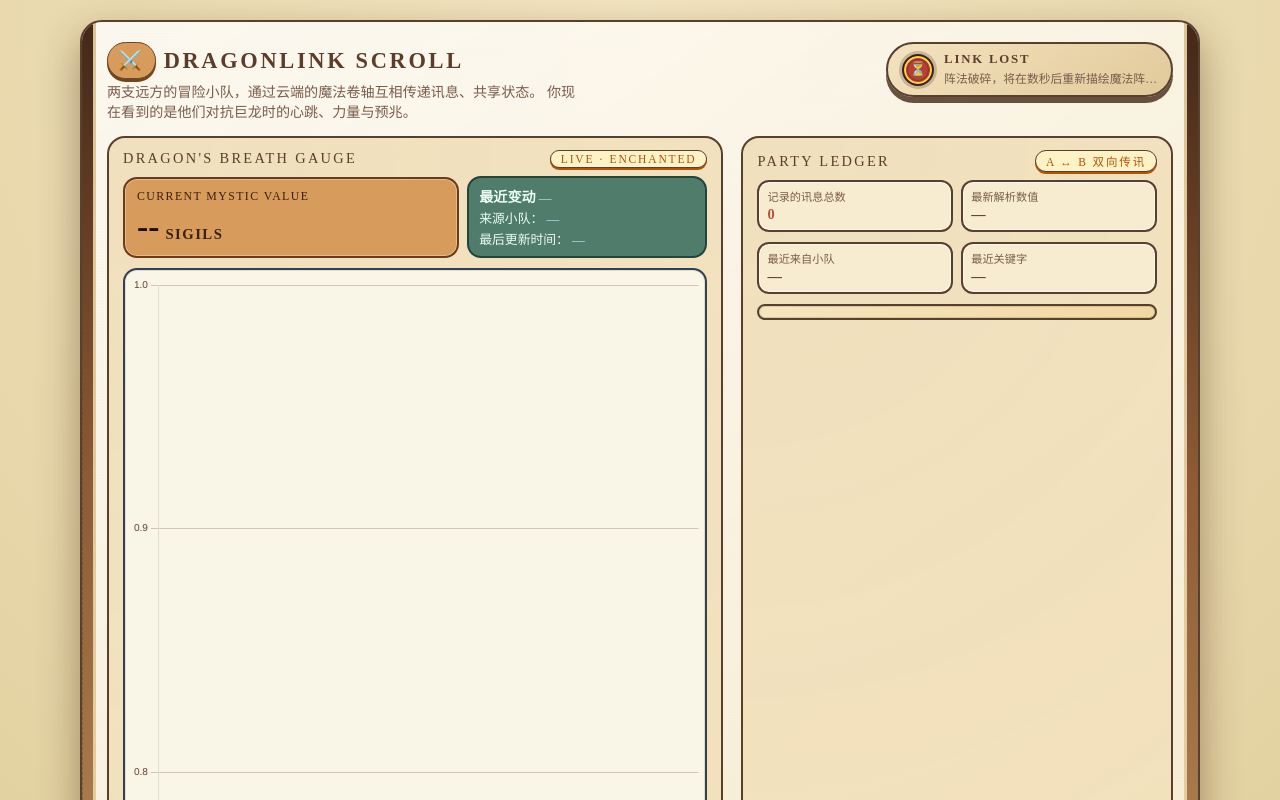
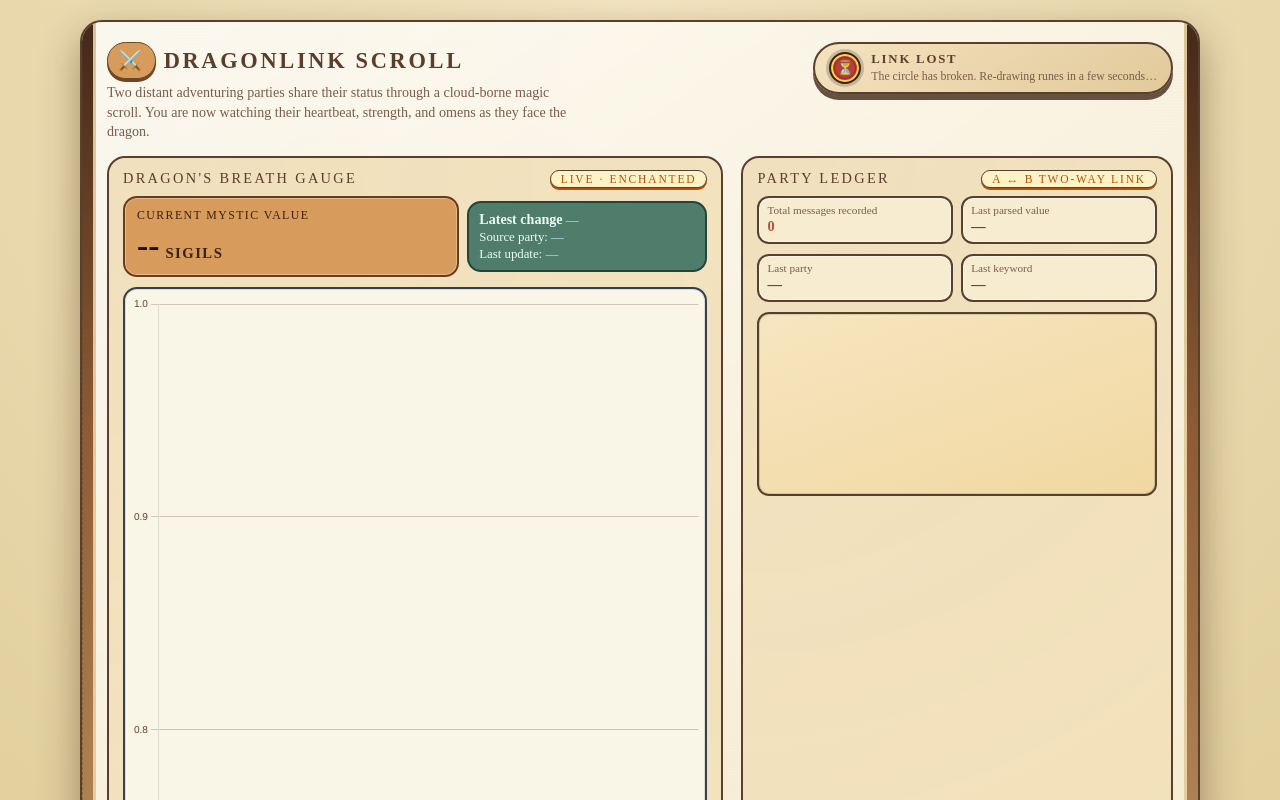
Before and after one commit to Ketian-LI/wristband, a website: page arduino-cloud-relay/index.html in a window 1280 px wide. Shown: the top 800 px of the page. Drawn offline with nearby package versions, Linux system fonts and the light colour scheme.

Commit message:
Update index.html

```diff
--- a/arduino-cloud-relay/index.html
+++ b/arduino-cloud-relay/index.html
@@ -1,21 +1,21 @@
 <!doctype html>
-<html lang="zh-CN">
+<html lang="en">
 <head>
   <meta charset="utf-8" />
-  <title>DragonLink · 冒险小队实况卷轴</title>
+  <title>DragonLink · Live Party Chronicle</title>
   <meta name="viewport" content="width=device-width, initial-scale=1" />
 
-  <!-- 复古中世纪 + 地图质感 -->
+  <!-- Vintage medieval + map-like feel -->
   <style>
     :root {
-      /* 旧羊皮纸和墨水色 */
+      /* Old parchment & ink */
       --parchment-bg: #f5e7c6;
       --parchment-deep: #e2cf9c;
       --ink-main: #3b2b26;
       --ink-muted: #7a5c4b;
       --ink-strong: #5c3d2b;
 
-      /* 色块：冒险队伍 / 巨龙 / 魔法能量 */
+      /* Color blocks: party / dragon / magic / sky */
       --block-party: #d79c5b;
       --block-dragon: #b5523b;
       --block-magic: #4f7c6b;
@@ -432,7 +432,7 @@
       font-family: "JetBrains Mono", ui-monospace, SFMono-Regular, Menlo, Monaco,
         Consolas, "Liberation Mono", "Courier New", monospace;
       font-size: 0.74rem;
-      max-height: 184px;
+      height: 184px;              /* FIXED height: panel won’t grow with more data */
       overflow: auto;
       box-shadow: inset 0 0 0 1px rgba(0,0,0,0.12);
     }
@@ -456,13 +456,13 @@
     }
   </style>
 
-  <!-- Chart.js，用来画“巨龙怒气曲线” -->
+  <!-- Chart.js for the dragon anger curve -->
   <script src="https://cdn.jsdelivr.net/npm/chart.js"></script>
 </head>
 <body>
   <div class="scroll-shell">
     <div class="scroll-inner">
-      <!-- 顶部：标题 + 状态印章 -->
+      <!-- Header: title + status seal -->
       <div class="header-row">
         <div class="title-block">
           <h1>
@@ -470,8 +470,8 @@
             DRAGONLINK SCROLL
           </h1>
           <p class="subtitle">
-            两支远方的冒险小队，通过云端的魔法卷轴互相传递讯息、共享状态。
-            你现在看到的是他们对抗巨龙时的心跳、力量与预兆。
+            Two distant adventuring parties share their status through a cloud-borne magic scroll.
+            You are now watching their heartbeat, strength, and omens as they face the dragon.
           </p>
         </div>
 
@@ -481,14 +481,14 @@
           </div>
           <div class="status-texts">
             <div id="status-main" class="status-main">Linking Ritual</div>
-            <div id="status-sub" class="status-sub">正在召唤云端传讯阵法…</div>
+            <div id="status-sub" class="status-sub">Summoning the cloud relay circle…</div>
           </div>
         </div>
       </div>
 
-      <!-- 主体：左边巨龙曲线 + 右边队伍与记录 -->
+      <!-- Main: left dragon curve + right party & log -->
       <div class="map-grid">
-        <!-- 左：主曲线 & 数值 -->
+        <!-- Left: main curve & metrics -->
         <div class="panel">
           <div class="panel-inner">
             <div class="panel-heading">
@@ -510,15 +510,15 @@
 
               <div class="hero-side">
                 <div>
-                  <strong>最近变动</strong>
+                  <strong>Latest change</strong>
                   <span id="metric-parsed">—</span>
                 </div>
                 <div>
-                  来源小队：
+                  Source party:
                   <span id="last-source">—</span>
                 </div>
                 <div>
-                  最后更新时间：
+                  Last update:
                   <span id="last-timestamp">—</span>
                 </div>
               </div>
@@ -530,46 +530,46 @@
                 <div class="legend-dots">
                   <div class="legend-item">
                     <span class="legend-dot"></span>
-                    <span>龙息强度 / 总体魔力</span>
+                    <span>Dragon breath / total arcane power</span>
                   </div>
                   <div class="legend-item">
                     <span class="legend-dot alt"></span>
-                    <span>冒险队伍波动</span>
+                    <span>Party fluctuations</span>
                   </div>
                 </div>
-                <div>最近约 2 分钟的魔力形势</div>
+                <div>Approx. last 2 minutes of arcane state</div>
               </div>
             </div>
           </div>
         </div>
 
-        <!-- 右：队伍信息 & 日志 -->
+        <!-- Right: party info & log -->
         <div class="panel">
           <div class="panel-inner">
             <div class="panel-heading">
               <div class="panel-title">Party Ledger</div>
-              <div class="panel-tag">A ↔ B 双向传讯</div>
+              <div class="panel-tag">A ↔ B two-way link</div>
             </div>
 
             <div class="side-blocks">
               <div class="mini-block-row">
                 <div class="mini-block">
-                  <div class="mini-label">记录的讯息总数</div>
+                  <div class="mini-label">Total messages recorded</div>
                   <div class="mini-value alt" id="metric-count">0</div>
                 </div>
                 <div class="mini-block">
-                  <div class="mini-label">最新解析数值</div>
+                  <div class="mini-label">Last parsed value</div>
                   <div class="mini-value" id="metric-parsed-mini">—</div>
                 </div>
               </div>
 
               <div class="mini-block-row">
                 <div class="mini-block">
-                  <div class="mini-label">最近来自小队</div>
+                  <div class="mini-label">Last party</div>
                   <div class="mini-value" id="metric-last-team">—</div>
                 </div>
                 <div class="mini-block">
-                  <div class="mini-label">最近关键字</div>
+                  <div class="mini-label">Last keyword</div>
                   <div class="mini-value" id="metric-last-key">—</div>
                 </div>
               </div>
@@ -585,7 +585,7 @@
 
   <script>
     // ---------------------
-    // WebSocket 设置
+    // WebSocket settings
     // ---------------------
     const protocol = location.protocol === "https:" ? "wss" : "ws";
     const WS_URL = `${protocol}://${location.host}/ws`;
@@ -629,7 +629,7 @@
         `<span class="text">→ ${text}</span>`;
       logEl.appendChild(div);
 
-  // ⭐ 限制最大日志条数为 50，超过就删最旧的一条
+      // Limit the max log lines to 50; remove the oldest when exceeded
       const MAX_LOG_LINES = 50;
       while (logEl.children.length > MAX_LOG_LINES) {
         logEl.removeChild(logEl.firstChild);
@@ -638,9 +638,8 @@
       logEl.scrollTop = logEl.scrollHeight;
     }
 
-
     // ---------------------
-    // Chart.js 配置
+    // Chart.js config
     // ---------------------
     const ctx = document.getElementById("chart").getContext("2d");
 
@@ -714,7 +713,7 @@
     }
 
     // ---------------------
-    // 数据解析：支持 "A:123" / "B:45" / "A:ON" 之类
+    // Parse data: supports "A:123" / "B:45" / "A:ON" etc.
     // ---------------------
     function parseNumeric(text) {
       const match = text.match(/(-?\d+(\.\d+)?)(?!.*\d)/);
@@ -724,9 +723,9 @@
 
     function guessTeam(text) {
       const m = text.match(/^([A-Za-z0-9]+):/);
-      if (!m) return "未知小队";
-      if (m[1] === "A") return "小队 A";
-      if (m[1] === "B") return "小队 B";
+      if (!m) return "Unknown party";
+      if (m[1] === "A") return "Party A";
+      if (m[1] === "B") return "Party B";
       return m[1];
     }
 
@@ -737,15 +736,15 @@
     }
 
     // ---------------------
-    // WebSocket 连接逻辑
+    // WebSocket connection logic
     // ---------------------
     function connectWS() {
-      setStatus(false, "Linking Ritual", "正在召唤云端传讯阵法…");
+      setStatus(false, "Linking Ritual", "Summoning the cloud relay circle…");
 
       const ws = new WebSocket(WS_URL);
 
       ws.addEventListener("open", () => {
-        setStatus(true, "Link Established", "传讯阵法已就绪，聆听巨龙与小队的脉动。");
+        setStatus(true, "Link Established", "The relay circle is stable. Listening to dragon and party pulses.");
       });
 
       ws.addEventListener("message", (event) => {
@@ -786,12 +785,12 @@
       });
 
       ws.addEventListener("close", () => {
-        setStatus(false, "Link Lost", "阵法破碎，将在数秒后重新描绘魔法阵…");
+        setStatus(false, "Link Lost", "The circle has broken. Re-drawing runes in a few seconds…");
         setTimeout(connectWS, 3000);
       });
 
       ws.addEventListener("error", () => {
-        setStatus(false, "Ritual Error", "魔力紊乱，请稍后再试。");
+        setStatus(false, "Ritual Error", "Arcane disturbance detected. Please try again later.");
       });
     }
 
```
Lines whose indentation alone changed are shown as unchanged.
